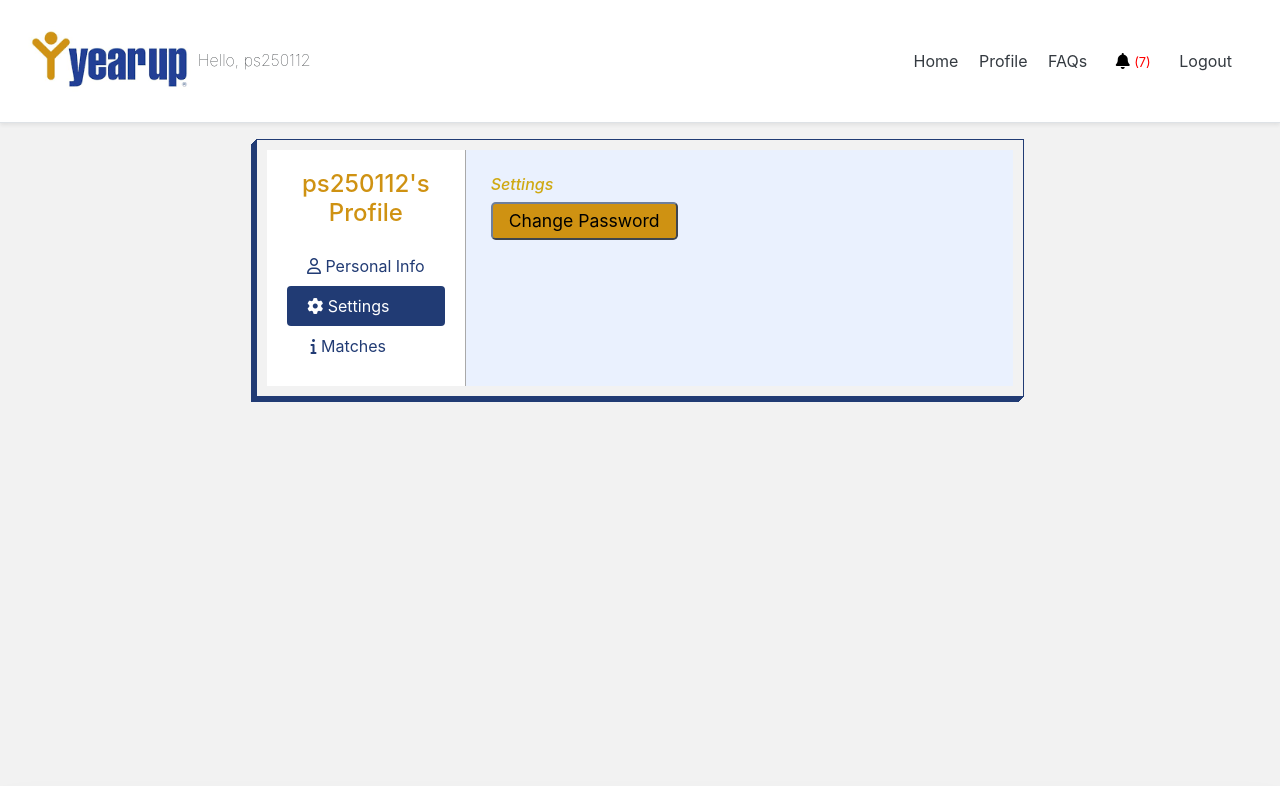
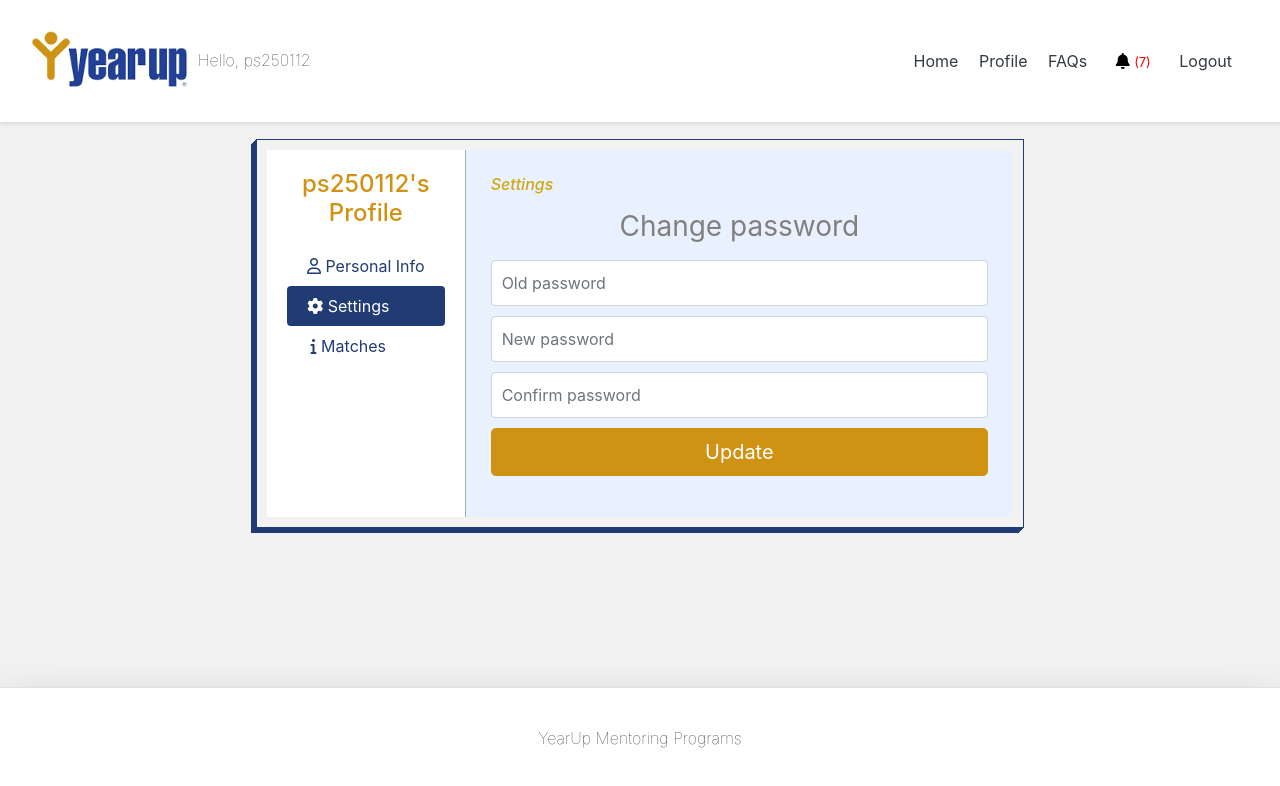
Before and after one commit to TheWITProject/MentorApp, a Django app: page /profile/ in a window 1280 px wide, after a click on "Settings". Shown: the top 786 px of the page. Run offline with Django 3.2, Linux system fonts and the light colour scheme; a user stored in the database is signed in; data comes from the database, SQL or seed files in the repository; parts of the project's set-up code (start-up, migrations or seed data) failed here and were passed over; some libraries are stand-ins or nearby versions.

Commit message:
change password in settings

```diff
--- a/userProfile/static/css/form.css
+++ b/userProfile/static/css/form.css
@@ -14,13 +14,13 @@
          -5px 5px #213b74;
     }
 
-  .form-signin .form-control {
+  .form-control {
     position: relative;
     box-sizing: border-box;
     height: auto;
     padding: 10px;
     font-size: 16px;
-    background: beige;
+    margin-bottom: 10px;
   }
   .form-signin .form-control:focus {
     z-index: 2;
@@ -45,6 +45,6 @@
   }
 
   #enter {
-    background-color:#213b74;
-    border-color: #213b74;
+    background-color: #cf9212;
+    border-color:  #cf9212;
   }
--- a/userProfile/templates/pages/profile.html
+++ b/userProfile/templates/pages/profile.html
@@ -29,7 +29,7 @@
   <form class="profileinfo" method="get">
 
 
-    <form class="profile_display" method="post">{% csrf_token %}
+    <div class="profile_display" method="post">{% csrf_token %}
       {% csrf_token %}
       <div class="tab-content" id="v-pills-tabContent">
         <div class="tab-pane fade show active" id="v-pills-home" role="tabpanel" aria-labelledby="v-pills-home-tab">
@@ -178,9 +178,30 @@
         <div class="tab-pane fade" id="v-pills-profile" role="tabpanel" aria-labelledby="v-pills-profile-tab">
           <h3>Settings</h3>
           <p>
-            <button type="button" class="editbutton" onclick="parent.location= '/password_change/'" id="enter">Change
-              Password</button>
-          </p>
+            <!-- <button type="button" class="editbutton" onclick="parent.location= '/password_change/'" id="enter">Change Password</button> -->
+
+
+
+              <link rel="stylesheet" href="{% static 'css/form.css' %}">
+
+              <form method="POST" class="form-signin">{% csrf_token %}
+                <h1 class="h3 mb-3 font-weight-normal">Change password</h1>
+                  <input name="old_password" class="form-control" placeholder="Old password" type="password" id="id_old_password" required="true">
+                  <input name="new_password1" class="form-control" placeholder="New password" type="password" id="id_new_password1" required="true">
+                  <input name="new_password2" class="form-control" placeholder="Confirm password" type="password" id="id_new_password2" required="true">
+
+                  {% for field in form %}
+                    {% for error in field.errors %}
+                      <p style="color: red">{{ error }}</p>
+                    {% endfor %}
+                  {% endfor %}
+
+                  <button id="enter" class="btn enter btn-lg btn-primary btn-block" type="submit">Update</button>
+                </form>
+
+            </p>
+
+
         </div>
 
         <div class="tab-pane fade" id="v-pills-messages" role="tabpanel" aria-labelledby="v-pills-messages-tab">
```
Also changed, not shown: userProfile/static/css/base.css (+15 -0 lines), images/Screen_Shot_2020-05-28_at_12.05.00_PM_qHo5dlj.png (added).
